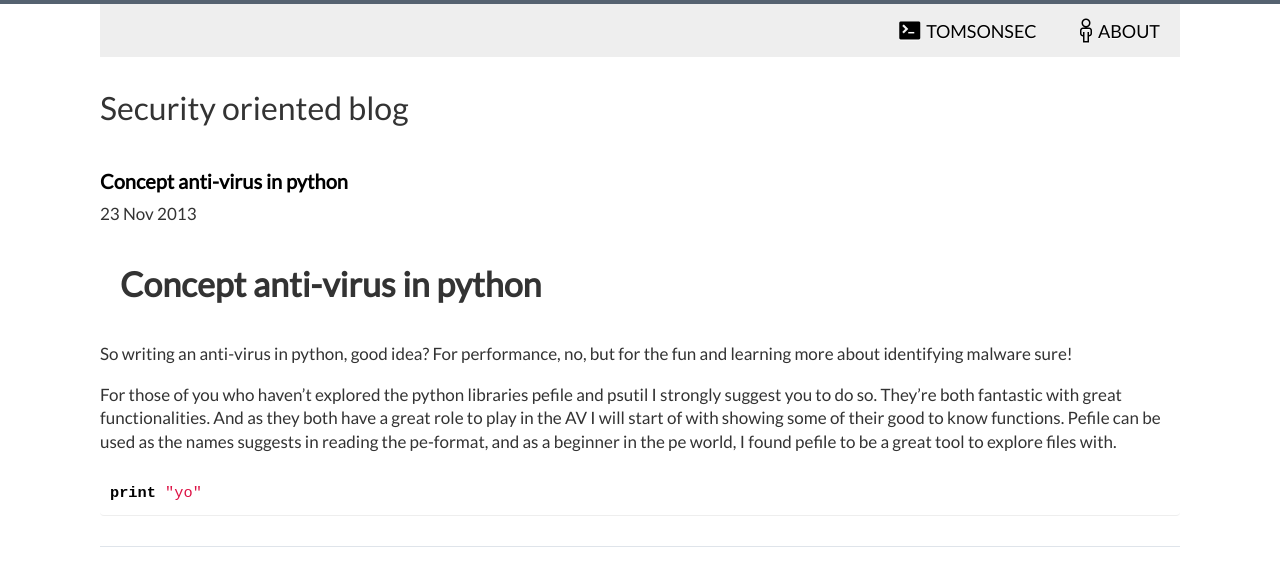
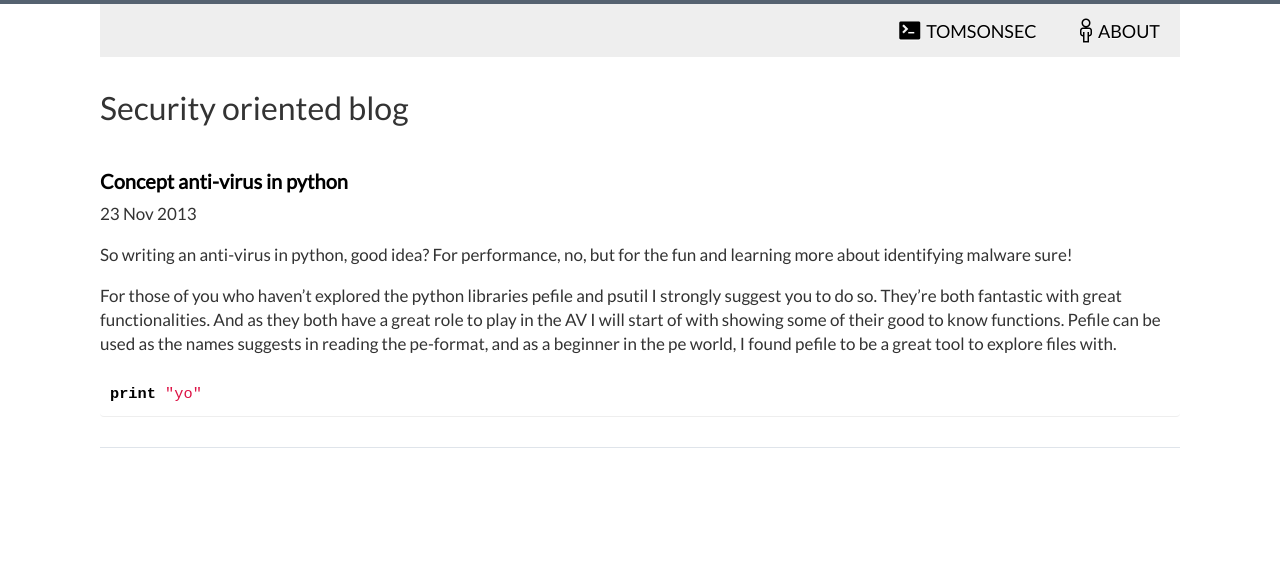
Before and after one commit to Tomasuh/Tomasuh.github.io, a Jekyll site: the page built from _posts/2013-11-23-Concept-anti-virus-in-python.md, in a window 1280 px wide. Shown: the top 586 px of the page. Built offline with Jekyll 4.4.1, drawn with Linux system fonts in a browser that asks for light colours; Markdown is read by kramdown in place of the engine named in the settings.

```diff
--- a/_config.yml
+++ b/_config.yml
@@ -1,5 +1,6 @@
 name: Tomsonsec
-markdown: Kramdown
+#markdown: Kramdown
+markdown: Redcarpet
 highlighter: pygments
 #url: http://0.0.0.0:4000/ #domain
 url: http://tomasuh.github.io/
--- a/_includes/header.html
+++ b/_includes/header.html
@@ -3,7 +3,7 @@
       <ul class="nav">
         <!--Change the  URL here if working on an absolute domain-->
         <li><a href="/"><span class="mega-octicon octicon-terminal" style="margin-right: 6px;"></span>Tomsonsec</a></li>
-        <li><a href="about.html"><span class="mega-octicon octicon-person" style="margin-right: 6px;"></span>About</a></li>
+        <li><a href="/about.html"><span class="mega-octicon octicon-person" style="margin-right: 6px;"></span>About</a></li>
 
       </ul>
   </header>
--- a/_posts/2013-11-23-Concept-anti-virus-in-python.md
+++ b/_posts/2013-11-23-Concept-anti-virus-in-python.md
@@ -5,8 +5,6 @@ date: 2013-11-23
 comments: true
 categories:
 ---
-Concept anti-virus in python
-==================
 
 So writing an anti-virus in python, good idea? For performance, no, but for the fun and learning more about identifying malware sure!
 
```
